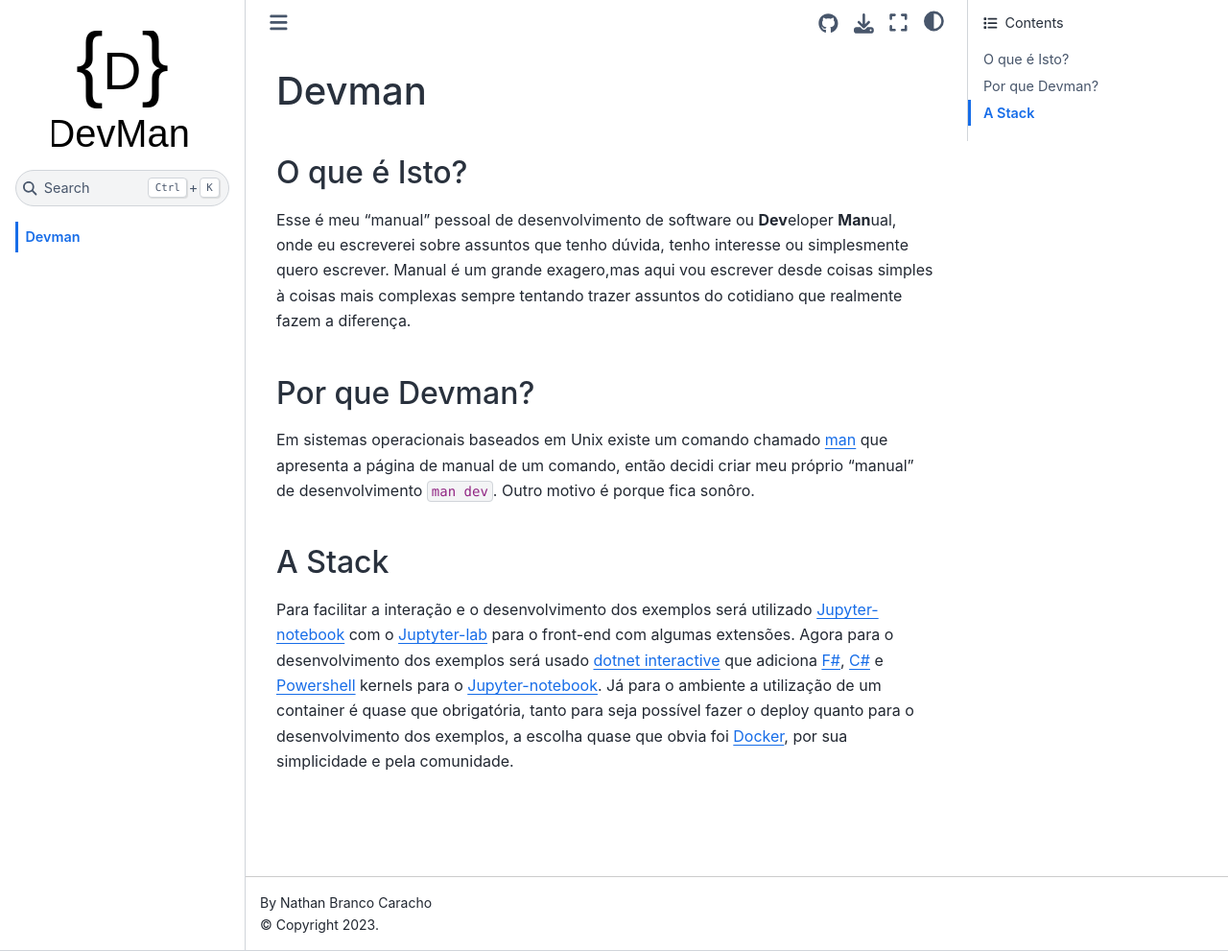
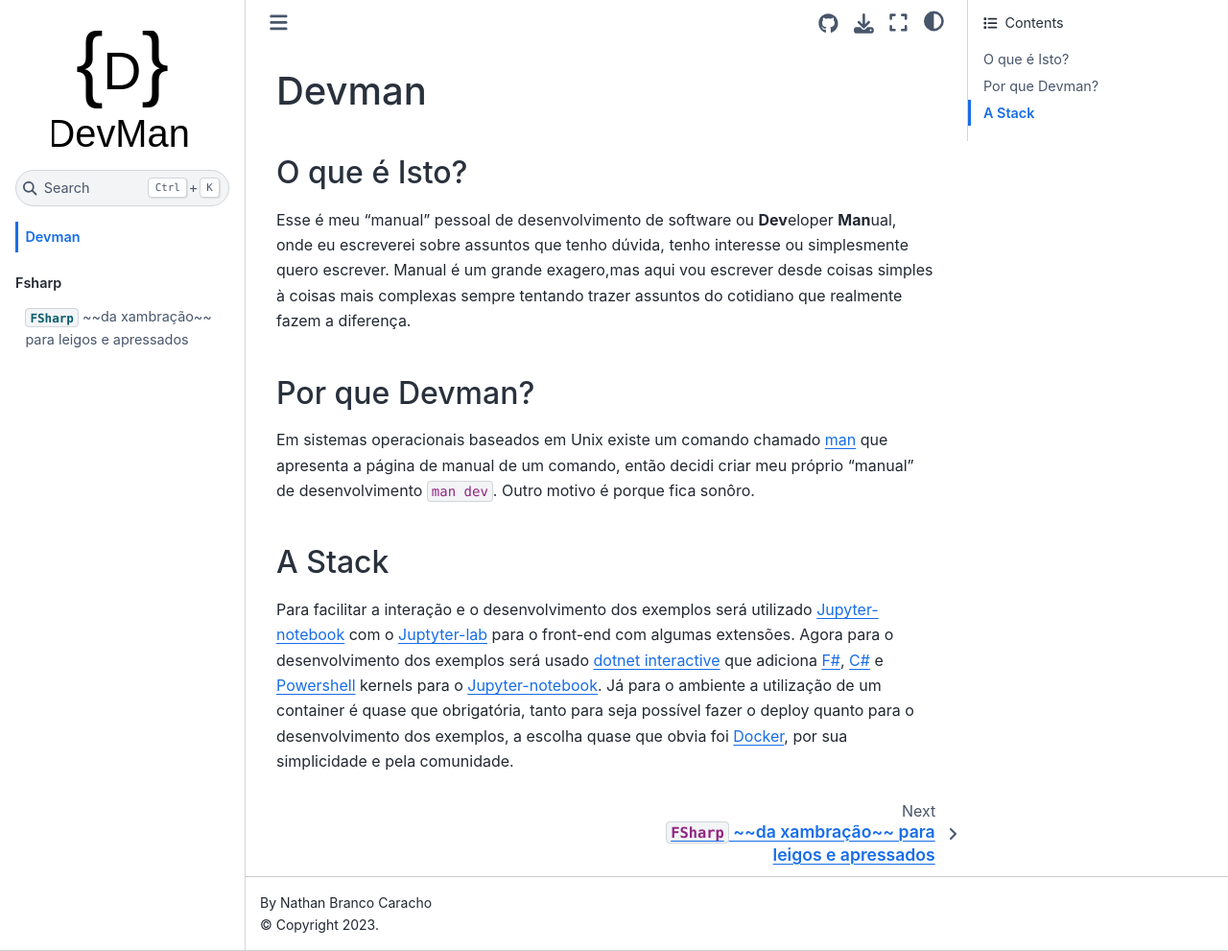
Before and after one commit to nathancaracho/devman, a Jupyter Book: the page built from readme.md, in a window 1280 px wide and 991 px high. Shown: the whole window at 96% size. Built offline with Jupyter Book 1.0.4 settings and Sphinx 7.4.7 and the Sphinx Book theme 1.1.4, drawn with Linux system fonts in a browser that asks for light colours.

Commit message:
adding new fsharp notebook and fix compose

```diff
--- a/_toc.yml
+++ b/_toc.yml
@@ -2,3 +2,7 @@
 # Learn more at https://jupyterbook.org/customize/toc.html
 #
 - file: readme
+
+- part: Fsharp
+  chapters:
+    - file: docs/fsharp/fsharp_para_leigos_apressados.ipynb
```
Also changed, not shown: docker-compose.yml (+5 -2 lines), docs/fsharp/fsharp_para_leigos_apressados.ipynb (added), 1 other file.
